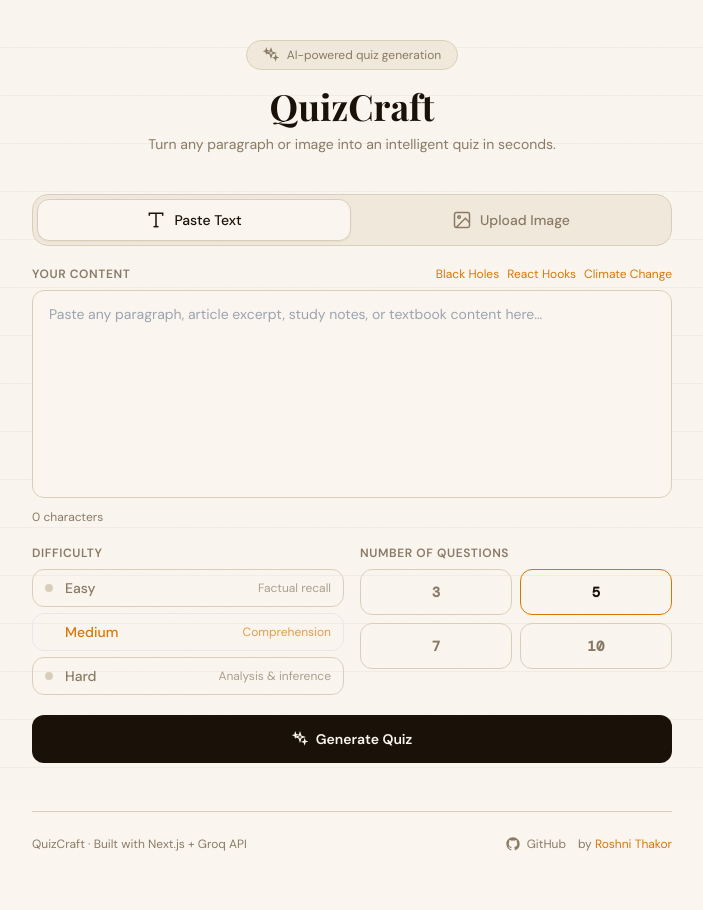
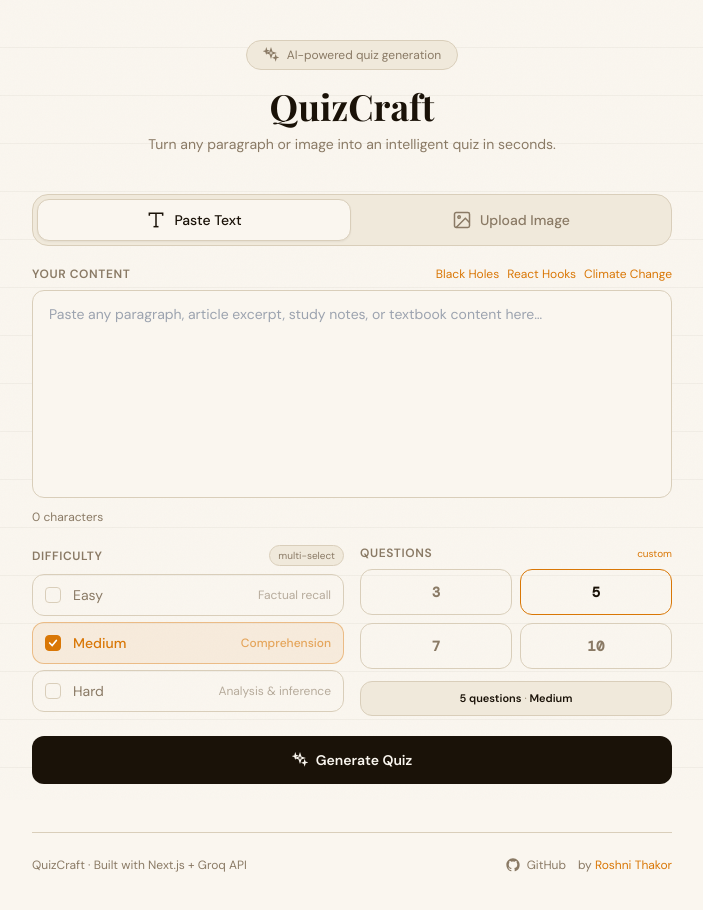
Before and after one commit to roshnithakor07/quizcraft, a Next.js app: page / in a window 1280 px wide. Shown: the top 910 px of the page, without its empty margins (288-991 px from the left). Built offline with nearby package versions, Linux system fonts and the light colour scheme; a web font is replaced by a local one.

Commit message:
feat: add multi-select difficulty and custom question count

```diff
--- a/app/page.js
+++ b/app/page.js
@@ -263,19 +263,35 @@
 
 // ── Main Page ─────────────────────────────────────────────────────
 export default function Home() {
-  const [tab,        setTab]        = useState("text");   // "text" | "image"
+  const [tab,        setTab]        = useState("text");
   const [text,       setText]       = useState("");
-  const [image,      setImage]      = useState(null);     // { base64, mediaType, preview }
-  const [difficulty, setDifficulty] = useState("medium");
+  const [image,      setImage]      = useState(null);
+  const [difficulties, setDifficulties] = useState(["medium"]); // multi-select array
   const [count,      setCount]      = useState(5);
+  const [customCount, setCustomCount] = useState("");
+  const [useCustom,  setUseCustom]  = useState(false);
   const [loading,    setLoading]    = useState(false);
   const [error,      setError]      = useState(null);
   const [quiz,       setQuiz]       = useState(null);
-  const [screen,     setScreen]     = useState("input"); // "input" | "quiz" | "results"
+  const [screen,     setScreen]     = useState("input");
   const [finalAns,   setFinalAns]   = useState({});
   const [dragOver,   setDragOver]   = useState(false);
 
   const fileRef = useRef(null);
+
+  const toggleDifficulty = (val) => {
+    setDifficulties((prev) =>
+      prev.includes(val)
+        ? prev.length === 1 ? prev  // keep at least 1 selected
+        : prev.filter((d) => d !== val)
+        : [...prev, val]
+    );
+    setError(null);
+  };
+
+  const finalCount = useCustom
+    ? Math.min(Math.max(parseInt(customCount) || 5, 1), 20)
+    : count;
 
   // ── Image handling ─────────────────────────────────────────────
   const handleFile = useCallback((file) => {
@@ -298,8 +314,14 @@
   // ── Generate quiz ──────────────────────────────────────────────
   const generate = async () => {
     if (loading) return;
-    if (tab === "text" && !text.trim()) { setError("Please enter some text."); return; }
-    if (tab === "image" && !image)      { setError("Please upload an image."); return; }
+
+    // Validation
+    if (tab === "text" && !text.trim()) { setError("Please enter some text first."); return; }
+    if (tab === "text" && text.trim().length < 50) { setError("Text too short — paste at least 50 characters for good questions."); return; }
+    if (tab === "image" && !image) { setError("Please upload an image."); return; }
+    if (useCustom && (!customCount || parseInt(customCount) < 1 || parseInt(customCount) > 20)) {
+      setError("Custom count must be between 1 and 20."); return;
+    }
 
     setLoading(true); setError(null);
     try {
@@ -307,8 +329,8 @@
         text:           tab === "text" ? text : (text || ""),
         imageBase64:    tab === "image" ? image.base64    : undefined,
         imageMediaType: tab === "image" ? image.mediaType : undefined,
-        count,
-        difficulty,
+        count:      finalCount,
+        difficulty: difficulties.join(", "),
       };
       const res  = await fetch("/api/generate", {
         method: "POST", headers: { "Content-Type": "application/json" },
@@ -444,47 +466,104 @@
 
           {/* Settings row */}
           <div className="grid grid-cols-2 gap-4">
+
+            {/* Difficulty - multi select */}
             <div>
-              <label className="text-xs font-semibold text-[var(--muted)] uppercase tracking-wider mb-2 block">Difficulty</label>
+              <div className="flex items-center justify-between mb-2">
+                <label className="text-xs font-semibold text-[var(--muted)] uppercase tracking-wider">Difficulty</label>
+                <span className="text-[10px] text-[var(--muted)] bg-[var(--cream)] border border-[var(--border)] px-2 py-0.5 rounded-full">
+                  multi-select
+                </span>
+              </div>
               <div className="flex flex-col gap-1.5">
-                {DIFFICULTIES.map((d) => (
+                {DIFFICULTIES.map((d) => {
+                  const isActive = difficulties.includes(d.value);
+                  const dotColor = d.value === "easy" ? "#4d7c5f" : d.value === "medium" ? "#d97706" : "#c2410c";
+                  const bgColor  = d.value === "easy" ? "rgba(77,124,95,0.08)" : d.value === "medium" ? "rgba(217,119,6,0.08)" : "rgba(194,65,12,0.08)";
+                  const borderColor = d.value === "easy" ? "rgba(77,124,95,0.4)" : d.value === "medium" ? "rgba(217,119,6,0.4)" : "rgba(194,65,12,0.4)";
+                  return (
                     <button
                       key={d.value}
-                    onClick={() => setDifficulty(d.value)}
-                    className={`flex items-center gap-3 px-3 py-2 rounded-xl border text-sm transition-all ${
-                      difficulty === d.value
-                        ? d.color
-                        : "border-[var(--border)] text-[var(--muted)] hover:border-[var(--amber)]"
+                      onClick={() => toggleDifficulty(d.value)}
+                      style={isActive ? { background: bgColor, borderColor, color: dotColor } : {}}
+                      className={`flex items-center gap-3 px-3 py-2.5 rounded-xl border text-sm transition-all ${
+                        isActive
+                          ? "font-medium"
+                          : "border-[var(--border)] text-[var(--muted)] hover:border-[var(--border)] hover:bg-[var(--cream)]"
                       }`}
                     >
-                    <span className={`w-2 h-2 rounded-full ${
-                      difficulty === d.value
-                        ? d.value === "easy" ? "bg-sage" : d.value === "medium" ? "bg-amber-500" : "bg-ember"
-                        : "bg-[var(--border)]"
-                    }`} />
-                    <span className="font-medium">{d.label}</span>
-                    <span className="text-xs ml-auto opacity-70">{d.desc}</span>
+                      {/* Checkbox */}
+                      <span
+                        className="w-4 h-4 rounded flex items-center justify-center border shrink-0 transition-all"
+                        style={isActive
+                          ? { background: dotColor, borderColor: dotColor }
+                          : { borderColor: "var(--border)" }
+                        }
+                      >
+                        {isActive && (
+                          <svg viewBox="0 0 12 12" fill="none" className="w-2.5 h-2.5">
+                            <polyline points="2 6 5 9 10 3" stroke="white" strokeWidth="2" strokeLinecap="round"/>
+                          </svg>
+                        )}
+                      </span>
+                      <span>{d.label}</span>
+                      <span className="text-xs ml-auto opacity-60">{d.desc}</span>
                     </button>
-                ))}
+                  );
+                })}
               </div>
             </div>
 
+            {/* Number of questions */}
             <div>
-              <label className="text-xs font-semibold text-[var(--muted)] uppercase tracking-wider mb-2 block">Number of Questions</label>
+              <div className="flex items-center justify-between mb-2">
+                <label className="text-xs font-semibold text-[var(--muted)] uppercase tracking-wider">Questions</label>
+                <button
+                  onClick={() => { setUseCustom((v) => !v); setError(null); }}
+                  className="text-[10px] text-[var(--amber)] hover:underline"
+                >
+                  {useCustom ? "use preset" : "custom"}
+                </button>
+              </div>
+
+              {useCustom ? (
+                <div className="relative">
+                  <input
+                    type="number"
+                    min="1"
+                    max="20"
+                    value={customCount}
+                    onChange={(e) => { setCustomCount(e.target.value); setError(null); }}
+                    placeholder="1 – 20"
+                    className="w-full border border-[var(--border)] rounded-xl px-4 py-3 text-sm font-mono font-semibold text-[var(--ink)] bg-[var(--paper)] outline-none focus:border-[var(--amber)] placeholder-[var(--muted)]/40 text-center"
+                  />
+                  <p className="text-[10px] text-[var(--muted)] text-center mt-1.5">Enter any number from 1 to 20</p>
+                </div>
+              ) : (
                 <div className="grid grid-cols-2 gap-2">
                   {COUNTS.map((n) => (
                     <button
                       key={n}
-                    onClick={() => setCount(n)}
+                      onClick={() => { setCount(n); setError(null); }}
                       className={`py-3 rounded-xl border font-mono font-semibold text-sm transition-all ${
                         count === n
                           ? "border-[var(--amber)] bg-amber-50 text-amber-700"
-                        : "border-[var(--border)] text-[var(--muted)] hover:border-[var(--amber)]"
+                          : "border-[var(--border)] text-[var(--muted)] hover:border-[var(--amber)] hover:bg-[var(--cream)]"
                       }`}
                     >
                       {n}
                     </button>
                   ))}
+                </div>
+              )}
+
+              {/* Summary */}
+              <div className="mt-3 px-3 py-2 bg-[var(--cream)] border border-[var(--border)] rounded-xl">
+                <p className="text-[11px] text-[var(--muted)] text-center">
+                  <span className="font-semibold text-[var(--ink)]">{finalCount} questions</span>
+                  {" · "}
+                  <span className="font-semibold text-[var(--ink)] capitalize">{difficulties.join(" + ")}</span>
+                </p>
               </div>
             </div>
           </div>
--- a/package.json
+++ b/package.json
@@ -11,6 +11,7 @@
   "dependencies": {
     "@anthropic-ai/sdk": "^0.20.0",
     "@google/generative-ai": "^0.24.1",
+    "groq-sdk": "^0.37.0",
     "next": "14.2.3",
     "react": "^18",
     "react-dom": "^18"
```
Also changed, not shown: 1 other file (tests, documents, lock files or other folders). Lines whose indentation alone changed are shown as unchanged.
